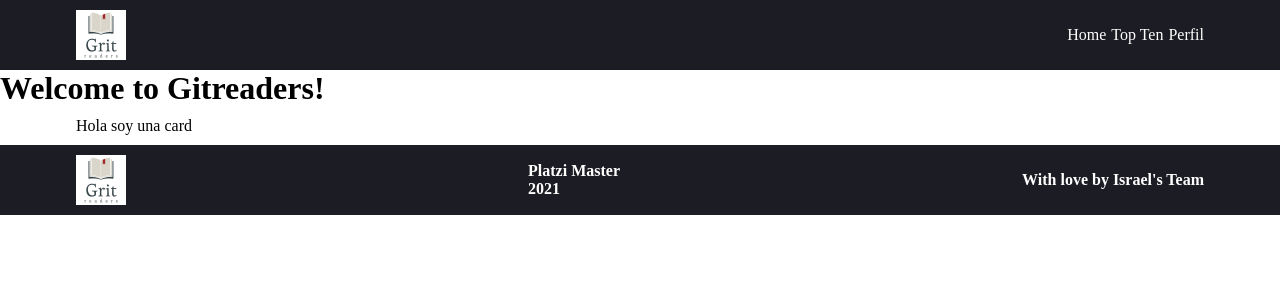
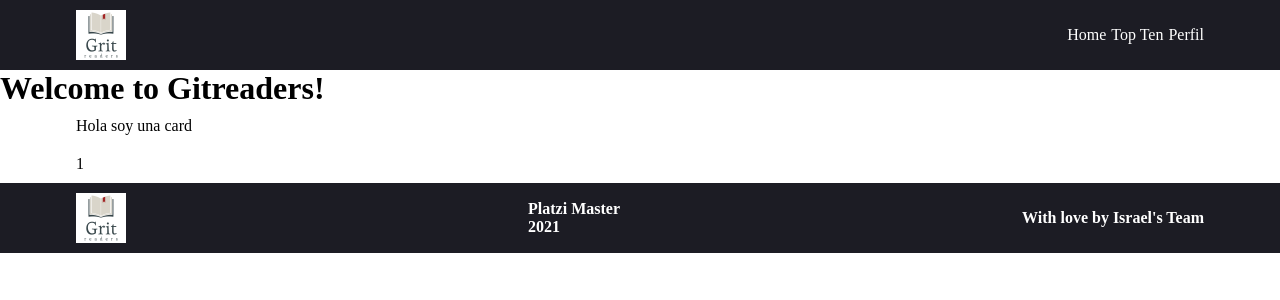
Before and after one commit to gritreaders/FrontEnd, a Next.js app: page / in a window 1280 px wide. Shown: the top 300 px of the page. Built offline with nearby package versions, Linux system fonts and the light colour scheme.

Commit message:
Feature StarsRank component files create

```diff
--- /dev/null
+++ b/components/StarsRank/StarsRank.js
@@ -0,0 +1,12 @@
+import React from 'react';
+import styles from './starsRank.module.scss';
+
+const StarsRank = () => {
+  return (
+    <section>
+      <div className={styles.container}>1</div>
+    </section>
+  );
+};
+
+export default StarsRank;
--- /dev/null
+++ b/components/StarsRank/starsRank.module.scss
@@ -0,0 +1,8 @@
+.container {
+  margin: 0 auto;
+  max-width: 1128px;
+  display: flex;
+  justify-content: space-between;
+  align-items: center;
+  padding: 10px;
+}
--- a/pages/index.js
+++ b/pages/index.js
@@ -1,5 +1,6 @@
 import React from 'react';
 import Card from '../components/Card/Card';
+import StarsRank from '../components/StarsRank/StarsRank';
 import Footer from '../components/Footer/Footer';
 import Header from '../components/Header/Header';
 
@@ -9,6 +10,7 @@ const HomePage = () => {
       <Header />
       <h1> Welcome to Gitreaders!</h1>
       <Card />
+      <StarsRank />
       <Footer />
     </>
   );
```
